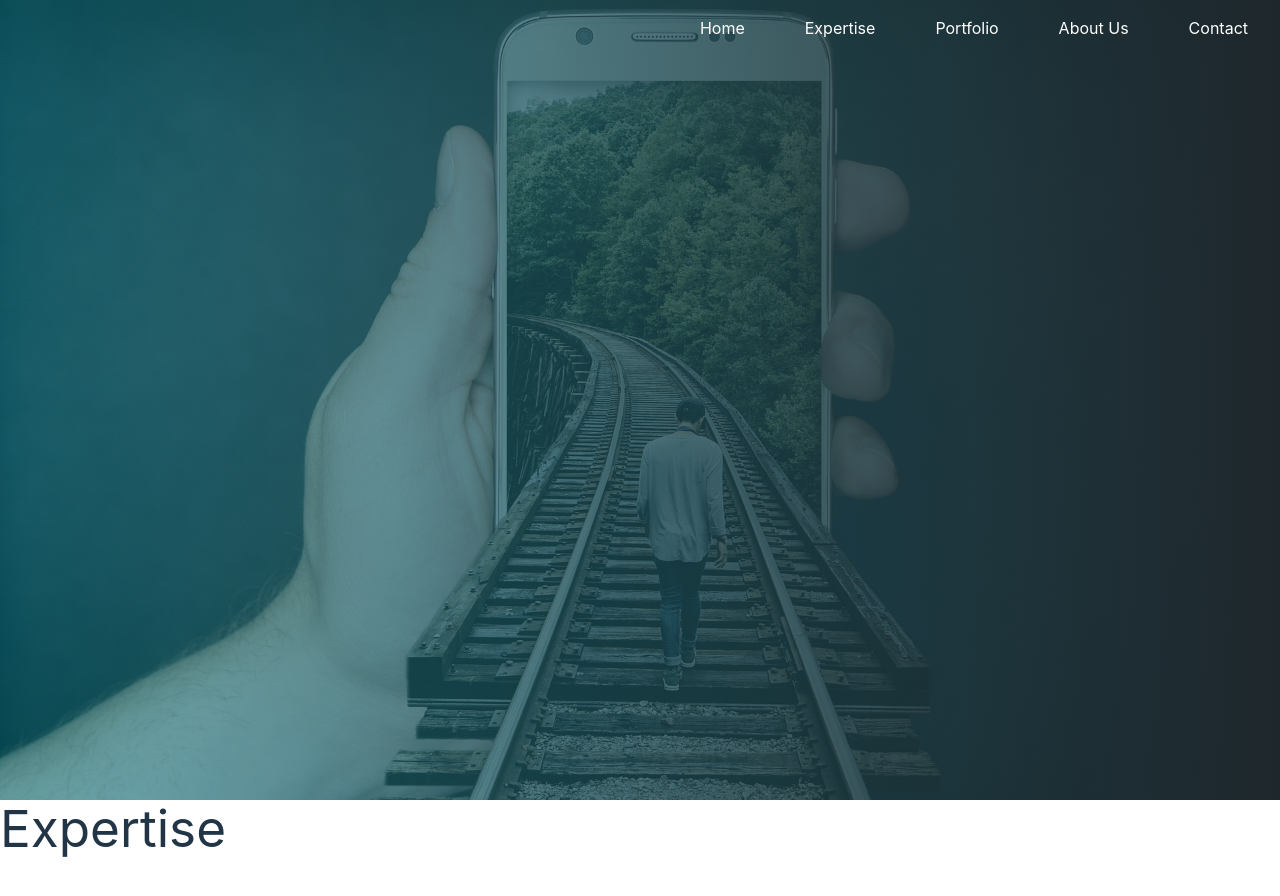
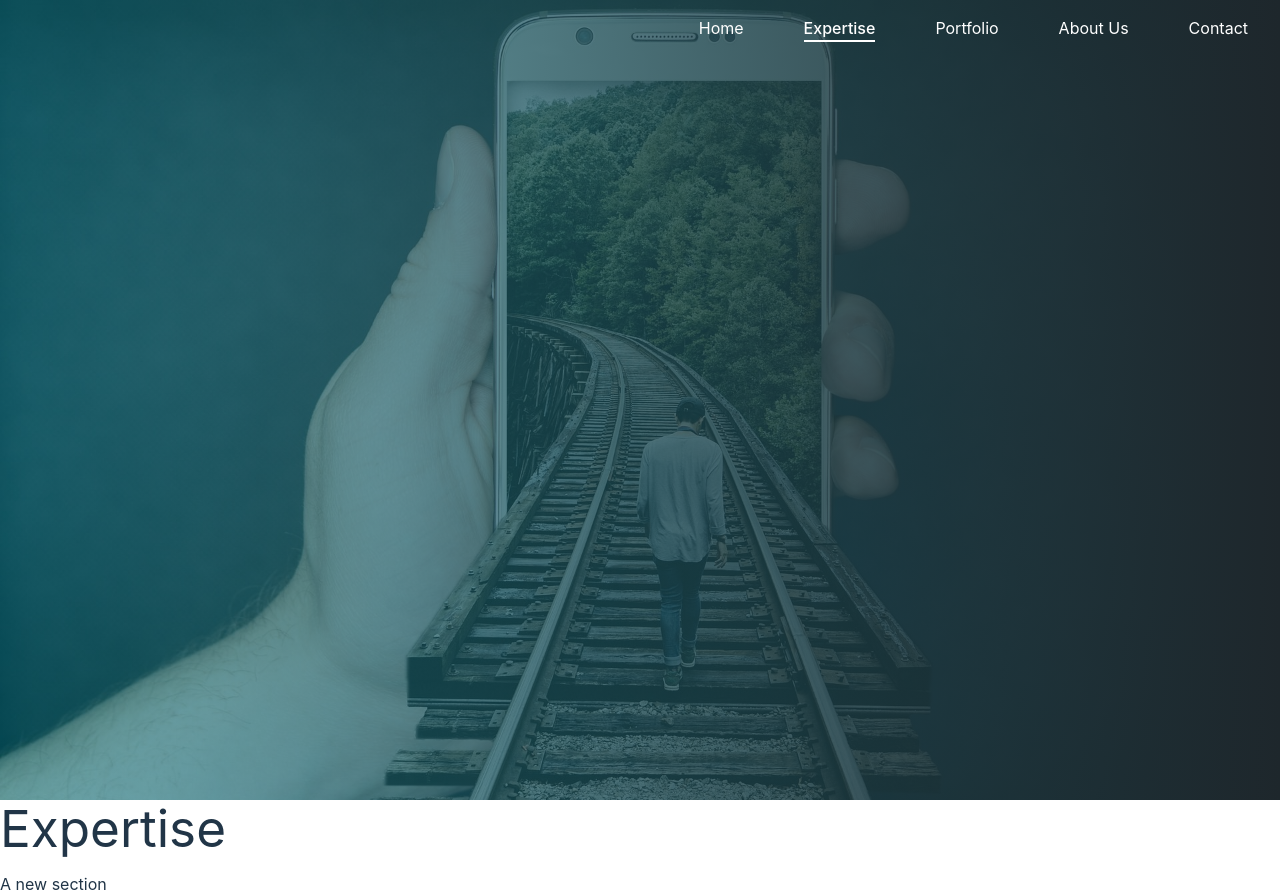
Before and after one commit to EmmaPodlewski/coastal-web-portfolio, a React (Vite) app: page /expertise in a window 1280 px wide. Before the commit the page ends 859 px from the top, so only its background shows below. Built offline with nearby package versions, Linux system fonts and the light colour scheme.

Commit message:
Add hash link and scrolling to hash element + active state

```diff
--- a/src/components/Expertise.tsx
+++ b/src/components/Expertise.tsx
@@ -1,3 +1,10 @@
 export default function Expertise() {
-  return <h1>Expertise</h1>;
+  return (
+    <>
+      <h1>Expertise</h1>
+      <section id="main" className="mt-4">
+        A new section
+      </section>
+    </>
+  );
 }
--- a/src/components/UI/Navbar.module.css
+++ b/src/components/UI/Navbar.module.css
@@ -10,7 +10,7 @@
 }
 
 .nav-elements ul a.active {
-  color: #574c4c;
+  color: #fff;
   font-weight: 500;
   position: relative;
 }
@@ -22,7 +22,7 @@
   left: 0;
   width: 100%;
   height: 2px;
-  background-color: #574c4c;
+  background-color: #fff;
 }
 
 @media (max-width: 768px) {
--- a/src/components/UI/Navbar.tsx
+++ b/src/components/UI/Navbar.tsx
@@ -5,6 +5,14 @@ import classes from "./Navbar.module.css";
 
 export default function Navbar() {
   const [showNavbar, setShowNavbar] = useState(false);
+
+  const NAVBAR_LIST = [
+    { title: "Home", link: "/" },
+    { title: "Expertise", link: "/expertise#main" },
+    { title: "Portfolio", link: "/portfolio" },
+    { title: "About Us", link: "/about" },
+    { title: "Contact", link: "/contact" },
+  ];
   return (
     <nav className="absolute h-14 z-10 w-screen">
       <div className="flex items-center justify-between h-full py-0 px-4 my-0 mr-4">
@@ -23,31 +31,18 @@ export default function Navbar() {
           }`}
         >
           <ul className="flex justify-between max-sm:flex-col">
-            <li>
-              <NavLink className="hover:font-bold" to="/">
-                Home
-              </NavLink>
-            </li>
-            <li>
-              <NavLink className="hover:font-bold" to="/expertise">
-                Expertise
-              </NavLink>
-            </li>
-            <li>
-              <NavLink className="hover:font-bold" to="/portfolio">
-                Portfolio
-              </NavLink>
-            </li>
-            <li>
-              <NavLink className="hover:font-bold" to="/about">
-                About Us
-              </NavLink>
-            </li>
-            <li>
-              <NavLink className="hover:font-bold" to="/contact">
-                Contact
-              </NavLink>
-            </li>
+            {NAVBAR_LIST.map((item) => (
+              <li key={item.link}>
+                <NavLink
+                  className={({ isActive }) =>
+                    isActive ? classes.active : undefined
+                  }
+                  to={item.link}
+                >
+                  {item.title}
+                </NavLink>
+              </li>
+            ))}
           </ul>
         </div>
       </div>
--- a/src/components/UI/RootLayout.tsx
+++ b/src/components/UI/RootLayout.tsx
@@ -1,10 +1,12 @@
 import App from "../App";
 import Navbar from "./Navbar";
 import { Outlet } from "react-router-dom";
+import ScrollToHashElement from "./ScrollToHashElement";
 
 export default function RootLayout() {
   return (
     <>
+      <ScrollToHashElement />
       <Navbar />
       <App />
       <Outlet />
--- /dev/null
+++ b/src/components/UI/ScrollToHashElement.tsx
@@ -0,0 +1,25 @@
+import { useRef, useEffect } from "react";
+import { useLocation } from "react-router-dom";
+
+const ScrollToHashElement = () => {
+  let location = useLocation();
+  const lastHash = useRef("");
+
+  useEffect(() => {
+    if (location.hash) {
+      lastHash.current = location.hash.slice(1);
+    }
+    if (lastHash.current && document.getElementById(lastHash.current)) {
+      setTimeout(() => {
+        document
+          .getElementById(lastHash.current)
+          ?.scrollIntoView({ behavior: "smooth", block: "start" });
+        lastHash.current = "";
+      }, 100);
+    }
+  }, [location]);
+
+  return null;
+};
+
+export default ScrollToHashElement;
--- a/src/index.css
+++ b/src/index.css
@@ -16,15 +16,6 @@
   -webkit-font-smoothing: antialiased;
   -moz-osx-font-smoothing: grayscale;
   -webkit-text-size-adjust: 100%;
-}
-
-a {
-  font-weight: 500;
-  color: #646cff;
-  text-decoration: inherit;
-}
-a:hover {
-  color: #535bf2;
 }
 
 body {
```
